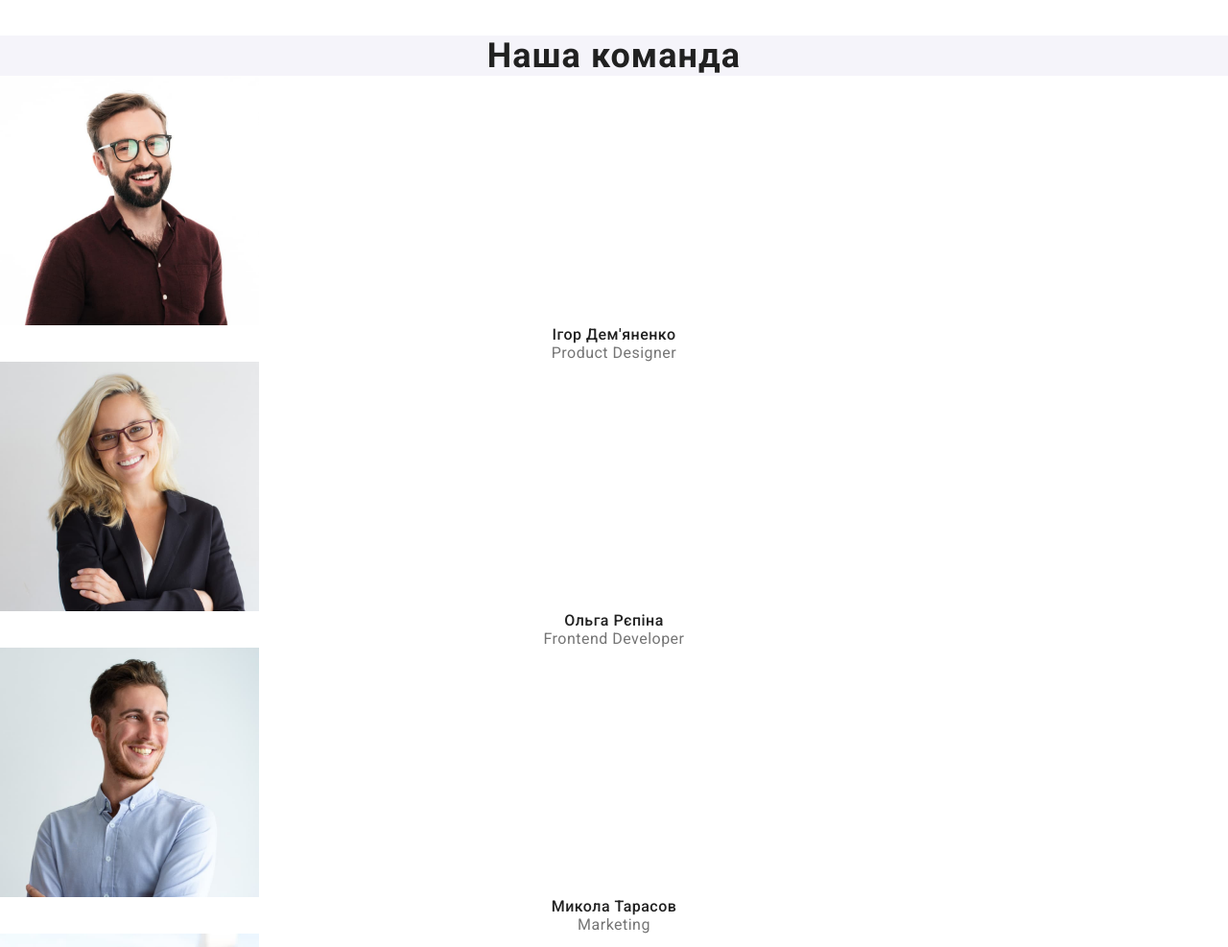
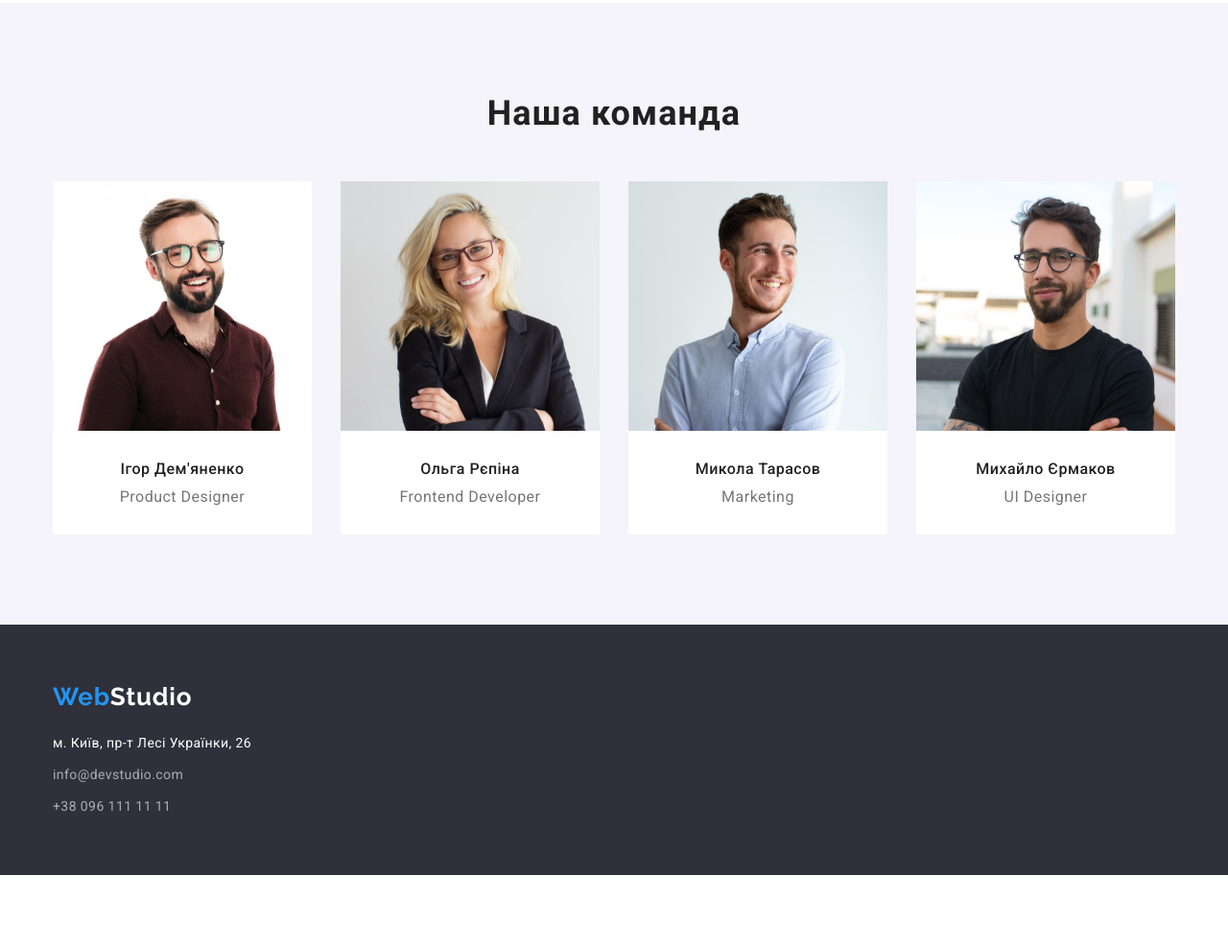
Before and after one commit to Vov4ik2022/goit-markup-hw-03, a plain HTML site: page index.html in a window 1280 px wide. Shown: the part 1443-2430 px from the top of the page at 96% size. After the commit the page ends 2355 px from the top, so only its background shows below. Drawn offline with nearby package versions, Linux system fonts and the light colour scheme.

Commit message:
ДЗ-3 1ст готова

```diff
--- a/css/style.css
+++ b/css/style.css
@@ -58,7 +58,7 @@ body {
     padding-left: 15px;
     margin: auto;
 
-    outline: 3px solid tomato;
+
 }
 
 .section {
@@ -137,6 +137,8 @@ body {
     font-size: 14px;
     line-height: calc(16 / 14);
     letter-spacing: 0.02em;
+    padding-top: 32px;
+    padding-bottom: 32px;
 }
 
 .header-contact:hover,
@@ -177,9 +179,9 @@ body {
     text-transform: uppercase;
 
     width: 696px;
-    outline: 3px solid tomato;
+
     margin-bottom: 30px;
-    text-align: center;
+
 
 
 }
@@ -211,10 +213,6 @@ body {
 
 /* заглавие */
 
-.advantage {
-    outline: 3px solid tomato
-}
-
 .container-advantage {
     display: block;
 }
@@ -233,6 +231,7 @@ body {
     line-height: calc(16 / 14);
     letter-spacing: 0.03em;
     text-transform: uppercase;
+    margin-bottom: 10px;
 }
 
 /* описание */
@@ -245,6 +244,9 @@ body {
 
 /* -----------------------Секція 3/4 (Послуги - SERVICES)------------------- */
 
+.services {
+    padding-top: 0;
+}
 /* заглавие */
 .container-servis {
     display: flex;
@@ -276,6 +278,7 @@ body {
     line-height: calc(42 / 36);
     text-align: center;
     letter-spacing: 0.03em;
+    margin-bottom: 50px;
 }
 
 
@@ -293,9 +296,12 @@ body {
     background-color: var(--background-color-team);
 }
 
+
+
 /* цвет фона картинки */
 .team-job-title {
     background-color: var(--background-color-weite);
+
 }
 
 /* заглавие */
@@ -305,9 +311,22 @@ body {
     line-height: calc(42 / 36);
     text-align: center;
     letter-spacing: 0.03em;
+    margin-bottom: 50px;
+
+
 }
 
-/* имя */
+.team-list {
+    display: flex;
+    align-items: center;
+    gap: 30px;
+}
+
+.container-team-section {
+    padding-top: 30px;
+    padding-bottom: 30px;
+}
+/* имя h3 */
 .team-full-name {
     color: var(--color-font-h2-h3-name);
     font-weight: 500;
@@ -315,6 +334,8 @@ body {
     line-height: calc(19 / 16);
     text-align: center;
     letter-spacing: 0.03em;
+
+    margin-bottom: 10px;
 }
 
 /* должность */
@@ -331,12 +352,20 @@ body {
 /* общий цвет фона */
 .footer-sections {
     background-color: var(--background-color-section1-footer);
+    padding-top: 60px;
+    padding-bottom: 60px;
 
+}
+
+
+.footer-container {
+    display: flex;
+    flex-direction: column;
 }
 /* логотип */
 .footer-logo {
     color: var(--button-color-web-second);
-    font-family: 'Raleway';
+    font-family: 'Raleway', sans-serif;
     font-weight: 700;
     font-size: 26px;
     line-height: calc(31 / 26);
@@ -348,17 +377,27 @@ body {
 }
 
 /* адресс */
+
+.footer-address {
+    margin-top: 20px;
+}
+
 .address-map {
     color: var(--color-font-hero-address);
     font-weight: 400;
     font-size: 14px;
     line-height: calc(24 / 14);
     letter-spacing: 0.03em;
+
 }
 
 .address-map:hover,
 .address-map:focus {
     color: var(--button-color-web-second);
+}
+
+.footer-item:not(:last-child) {
+    margin-bottom: 9px;;
 }
 
 /* имеил и тел */
@@ -369,6 +408,7 @@ body {
     font-size: 14px;
     line-height: calc(24 / 14);
     letter-spacing: 0.03em;
+
 }
 .footer-contact:hover,
 .footer-contact:focus {
@@ -377,6 +417,8 @@ body {
 
 .footer-info {
     font-style: normal;
+    display: flex;
+    flex-direction: column;
 }
 
 
--- a/index.html
+++ b/index.html
@@ -2,8 +2,8 @@
 <html lang="uk">
   <head>
     <meta charset="UTF-8" />
-    <meta http-equiv="X-UA-Compatible" content="IE=edge" />
-    <meta name="viewport" content="width=device-width, initial-scale=1.0" />
+    <meta http-equiv="X-UA-Compatible" content="IE=edge"/>
+    <meta name="viewport" content="width=device-width, initial-scale=1.0"/>
     <title>Студия</title>
     <link
       href="https://fonts.googleapis.com/css2?family=Raleway:wght@700&amp;family=Roboto:wght@400;500;700;900&amp;display=swap"
@@ -11,7 +11,7 @@
     />
     <!-- Modern normalize -->
     <link rel="stylesheet" href="https://cdnjs.cloudflare.com/ajax/libs/modern-normalize/1.1.0/modern-normalize.min.css" integrity="sha512-wpPYUAdjBVSE4KJnH1VR1HeZfpl1ub8YT/NKx4PuQ5NmX2tKuGu6U/JRp5y+Y8XG2tV+wKQpNHVUX03MfMFn9Q==" crossorigin="anonymous" referrerpolicy="no-referrer" />
-    <link rel="stylesheet" href="./css/style.css" />
+    <link rel="stylesheet" href="./css/style.css"/>
   </head>
   <body>
     <!-- Верхня частина ХЕДЕР -->
@@ -45,12 +45,6 @@
         </div>
       </div>
     </header>
-
-
-
-
-
-
     <main>
       <!-- Секція 1/4 (Герой - HERO)-->
       <section class="hero section">
@@ -59,15 +53,6 @@
           <button type="button" class="hero-btn">Замовити послугу</button>
         </div>
       </section>
-
-
-
-
-
-
-
-
-
 
       <!-- Секція 2/4 (Перевага)-->
       <section class="advantage section">
@@ -80,8 +65,6 @@
                 формування позиції.
               </p>
             </li>
-
-
             <li class="advantage-section">
               <h3 class="advantage-title">ПУНКТУАЛЬНІСТЬ</h3>
               <p class="advantage-description">
@@ -89,14 +72,12 @@
                 у себе.
               </p>
             </li>
-
             <li class="advantage-section">
               <h3 class="advantage-title">ПЛАНУВАННЯ</h3>
               <p class="advantage-description">
                 Так само консультація з широким активом значною мірою зумовлює.
               </p>
             </li>
-
             <li class="advantage-section">
               <h3 class="advantage-title">СУЧАСНІ ТЕХНОЛОГІЇ</h3>
               <p class="advantage-description">
@@ -104,20 +85,9 @@
                 завдань.
               </p>
             </li>
-
           </ul>
         </div>
       </section>
-
-
-
-
-
-
-
-
-
-
 
       <!-- Секція 3/4 (Послуги - SERVICES)-->
       <section class="services section">
@@ -129,38 +99,30 @@
               <img
                 src="./images/box1.jpg"
                 alt="Розробка проекту"
-                width="370"
-
-              />
-            </li >
+                width="370"/>
+            </li>
             <li class="servise-section">
               <img
                 src="./images/box2.jpg"
                 alt="Дизайн проекту"
                 width="370"
-
               />
-            </li >
+            </li>
             <li class="servise-section">
                <img
                 src="./images/box3.jpg"
                 alt="Тестування проекту"
                 width="370"
-
               />
             </li>
           </ul>
         </div>
       </section>
 
+      <!-- Секція 4/4 (Команда - TEAM)-->
 
-
-
-
-
-
-      <!-- Секція 4/4 (Команда - TEAM)-->
-      <section class="team">
+      <section class="team section">
+        <div class="container-team container">
           <h2 class="team-title">Наша команда</h2>
           <ul class="team-list list">
             <li class="team-job-title">
@@ -168,53 +130,58 @@
                 src="./images/img1.jpg"
                 alt="Співробітник 1"
                 width="270"
-              height="260"
               />
+              <div class="container-team-section">
                 <h3 class="team-full-name">Ігор Дем'яненко</h3>
                 <p lang="en" class="team-department">Product Designer</p>
+              </div>
             </li>
             <li class="team-job-title">
               <img
                 src="./images/img2.jpg"
                 alt="Співробітник 2"
                 width="270"
-              height="260"
               />
+              <div class="container-team-section">
                 <h3 class="team-full-name">Ольга Рєпіна</h3>
                 <p lang="en" class="team-department">Frontend Developer</p>
+              </div>
             </li>
-
             <li class="team-job-title">
               <img
                 src="./images/img3.jpg"
                 alt="Співробітник 3"
                 width="270"
-              height="260"
               />
+              <div class="container-team-section">
                 <h3 class="team-full-name">Микола Тарасов</h3>
                 <p lang="en" class="team-department">Marketing</p>
+              </div>
             </li>
             <li class="team-job-title">
               <img
                 src="./images/img4.jpg"
                 alt="Співробітник 4"
                 width="270"
-              height="260"
               />
+              <div class="container-team-section">
                 <h3 class="team-full-name">Михайло Єрмаков</h3>
                 <p lang="en" class="team-department">UI Designer</p>
+              </div>
             </li>
           </ul>
+      </div>
       </section>
     </main>
     <!-- Нижня частина ФУТЕР -->
-    <footer class="footer-sections">
+    <footer class="footer-sections section">
+      <div class="footer-container container">
         <a href="./index.html" class="footer-logo link">
           Web<span class="logo-footer">Studio</span>
         </a>
-      <address>
+        <address class="footer-address">
           <ul class="footer-info list">
-          <li>
+            <li class="footer-item">
               <a
                 href="https://goo.gl/maps/VrcMHXhKriwRzs2d6"
                 class="address-map link"
@@ -222,18 +189,19 @@
                 м. Київ, пр-т Лесі Українки, 26
               </a>
             </li>
-          <li>
+            <li class="footer-item">
               <a href="mailto:info@devstudio.com" class="footer-contact link"
                 >info@devstudio.com</a
               >
             </li>
-          <li>
+            <li class="footer-item">
               <a href="tel:+380961111111" class="footer-contact link"
                 >+38 096 111 11 11
               </a>
             </li>
           </ul>
         </address>
+      </div>
     </footer>
   </body>
 </html>
```
Lines whose indentation alone changed are shown as unchanged.
